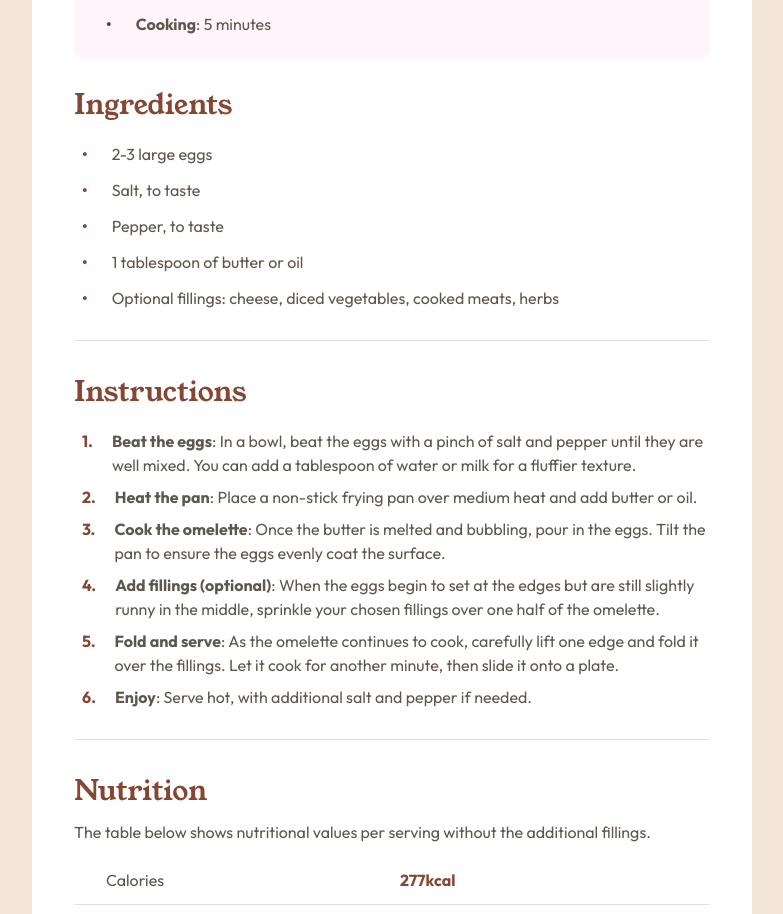
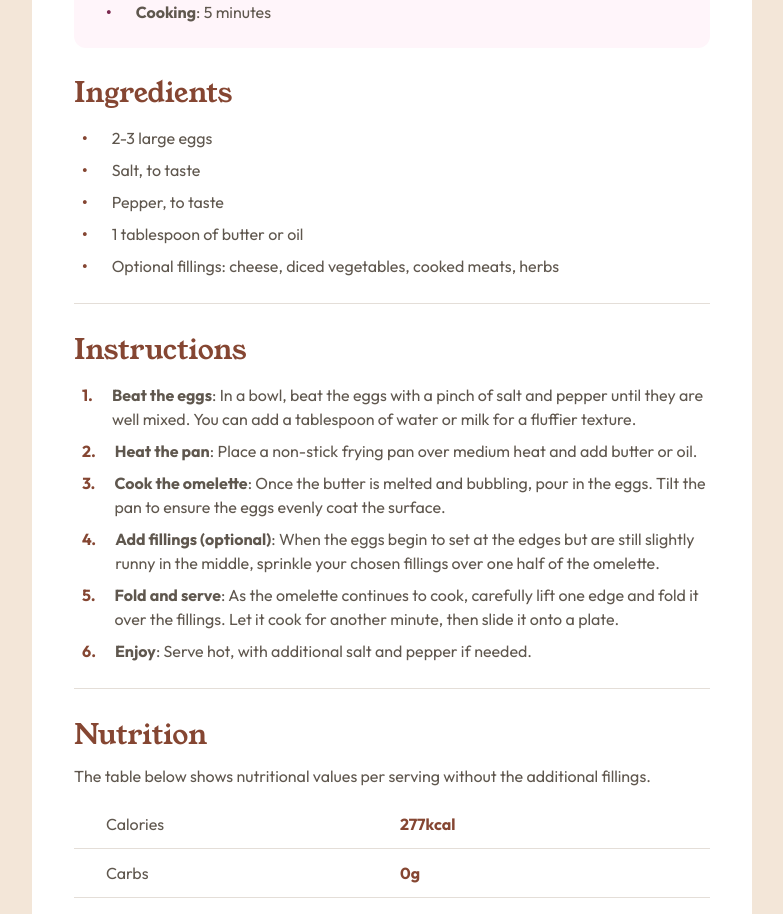
Before and after one commit to Orchi1904/FrontendMentor4-RecipePage, a Next.js app: page / in a window 1280 px wide. Shown: the part 770-1684 px from the top of the page, without its empty margins (248-1031 px from the left). Built offline with nearby package versions, Linux system fonts and the light colour scheme.

Commit message:
Improved design

```diff
--- a/app/page.tsx
+++ b/app/page.tsx
@@ -57,9 +57,9 @@ export default function Home() {
           cooking="5 minutes"
         />
         <Ingredients ingredientsArr={ingredients} />
-        <hr className="text-light-grey my-[30px]" />
+        <hr className="text-light-grey my-[25px]" />
         <Instructions instructionsArr={instructions} />
-        <hr className="text-light-grey my-[30px]" />
+        <hr className="text-light-grey my-[25px]" />
         <Nutrition calories={277} carbs={0} protein={20} fat={22} />
       </div>
     </main>
--- a/components/Instructions.tsx
+++ b/components/Instructions.tsx
@@ -8,7 +8,7 @@ type Props = {
 function Instructions({ instructionsArr }: Props) {
   return (
     <div>
-      <h2 className="font-youngSerif text-nutmeg text-[28px] mb-2">
+      <h2 className="font-youngSerif text-nutmeg text-[28px] mb-1">
         Instructions
       </h2>
       <OList itemArr={instructionsArr} markerColor="text-nutmeg"/>
--- a/components/UList.tsx
+++ b/components/UList.tsx
@@ -9,7 +9,7 @@ function UList({ itemArr, markerColor }: Props) {
   return (
     <ul className="list-inside font-outfitRegular ml-2">
       {itemArr.map((item, index) => (
-        <li className="flex items-center pt-3" key={index}>
+        <li className="flex items-center pt-2" key={index}>
           <span className={`font-outfitBold ${markerColor}`}>&#x2022;</span>
           <span className="ml-6">
             <span className="font-outfitBold text-wenge-brown">
```
